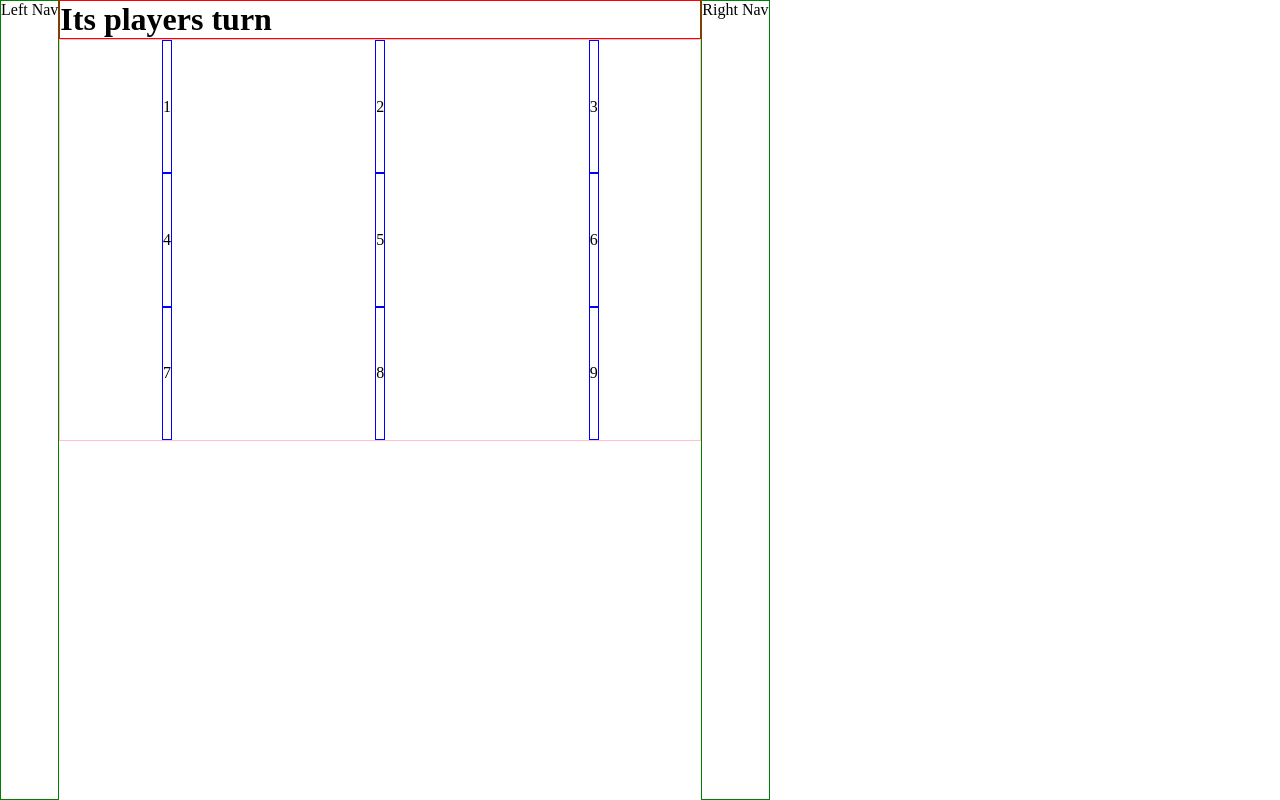
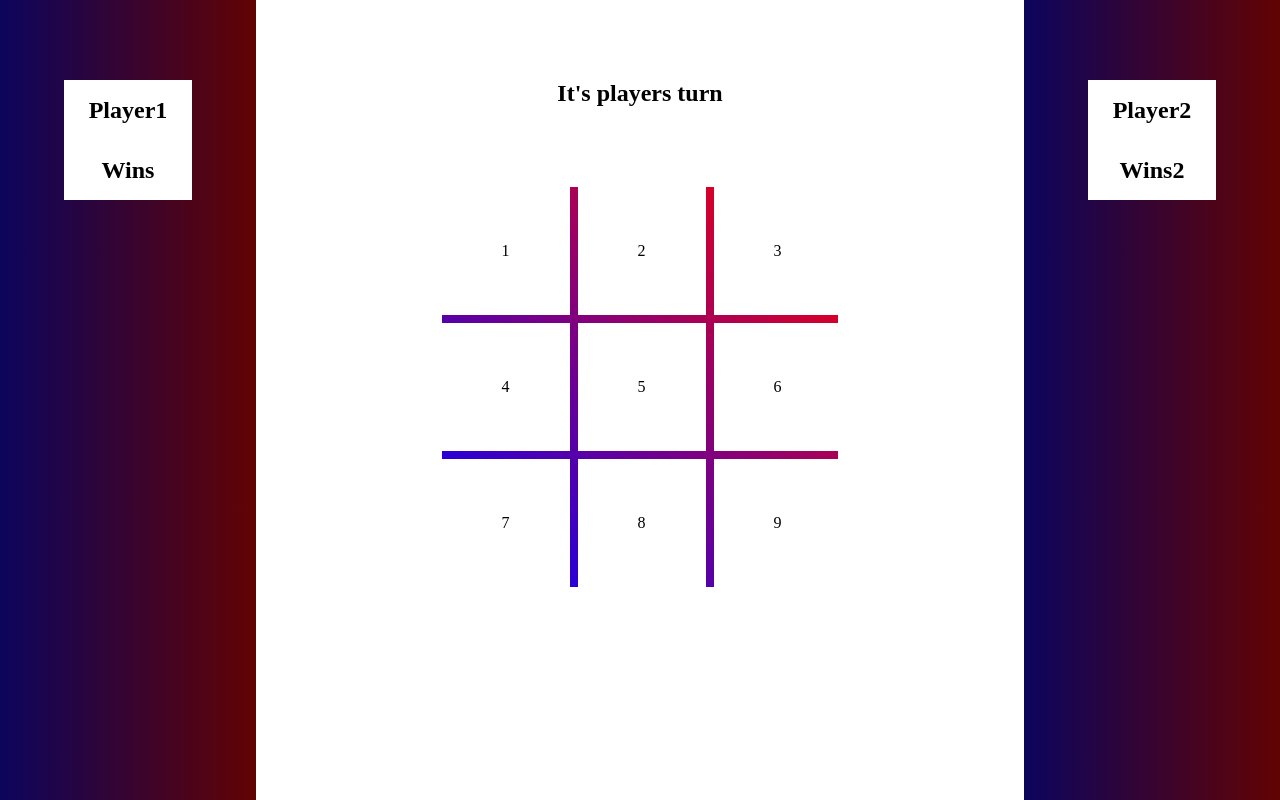
Before and after one commit to cadechaney/Tic-Tac-Toe, a plain HTML site: page index.html in a window 1280 px wide. Drawn offline with Linux system fonts and the light colour scheme.

Commit message:
feat: Add more styling to CSS and add scripts to HTML for javascript files

```diff
--- a/game.js
+++ b/game.js
@@ -0,0 +1,6 @@
+
+class Game {
+    constructor() {
+
+    }
+}
--- a/index.html
+++ b/index.html
@@ -5,9 +5,14 @@
         <link rel="stylesheet" href="./styles.css">
     </head>
     <body>
-        <nav class="nav" id="leftNav">Left Nav</nav>
-        <div>
-          <h1>Its players turn</h1>
+        <nav class="nav" id="leftNav">
+          <section class="nav-content">
+            <h2>Player1</h2>
+            <h2>Wins</h2>
+          </section>
+        </nav>
+        <section class="central-layout">
+          <h1>It's players turn</h1>
           <section class="game-board">
             <div class="tile" id="one">1</div>
             <div class="tile" id="two">2</div>
@@ -19,7 +24,15 @@
             <div class="tile" id="eight">8</div>
             <div class="tile" id="nine">9</div>
           </section>
-        </div>
-        <nav class="nav" id="rightNav">Right Nav</nav>
+        </section>
+        <nav class="nav" id="rightNav">
+          <section class="nav-content">
+            <h2>Player2</h2>
+            <h2>Wins2</h2>
+          </section>
+        </nav>
+        <script src="player.js"></script>
+        <script src="main.js"></script>
+        <script src="game.js"></script>
     </body>
 </HTML>
--- a/player.js
+++ b/player.js
@@ -0,0 +1,6 @@
+
+class Player {
+    constructor() {
+
+    }
+}
--- a/styles.css
+++ b/styles.css
@@ -3,30 +3,66 @@
 }
 
 body {
+    width: 100vw;
     height: 100vh;
     display: flex;
 }
-
-h1 {
-    border: solid red 1px;
+/* Nav Bars */
+h2 {
+    height: 7.5vh;
+    display: flex;
+    justify-content: center;
+    align-items: center;
+    background-color: white;
 }
 
 .nav {
-    border: solid green 1px;
+    width: 20vw;
     display: flex;
+    flex-direction: column;
+    align-items: center;
+    background: linear-gradient(90deg, rgb(12, 5, 93), rgb(98, 3, 3))
+}
+
+.nav-content {
+    margin-top: 10vh;
+    height: 15vh;
+    width: 10vw;
+    display: flex;
+    flex-direction: column;
+    justify-content: center;
+}
+/* Game Board  */
+.central-layout {
+  width: 60vw;
+  display: flex;
+  flex-direction: column;
+  align-items: center;
+}
+
+.game-board {
+    width: 31vw;
+    height: 50vh;
+    margin-top: 10vh;
+    display: grid;
+    gap: 8px;
+    justify-items: center;
+    grid-template-columns: repeat(3, 1fr);
+    background: linear-gradient(45deg, blue, red)
+}
+
+h1 {
+    /* border: solid red 1px; */
+    margin-top: 10vh;
+    width: 20vw;
+    display: flex;
+    justify-content: center;
 }
 
 .tile {
+    background-color: white;
+    width: 10vw;
     display: flex;
     align-items: center;
-    border: solid blue 1px;
+    justify-content: center;
 }
-
-.game-board {
-    border: solid pink 1px;
-    display: grid;
-    justify-items: center;
-    grid-template-columns: repeat(3, 1fr);
-    width: 50vw;
-    height: 50vh;
-}
```
Also changed, not shown: 1 other file.
